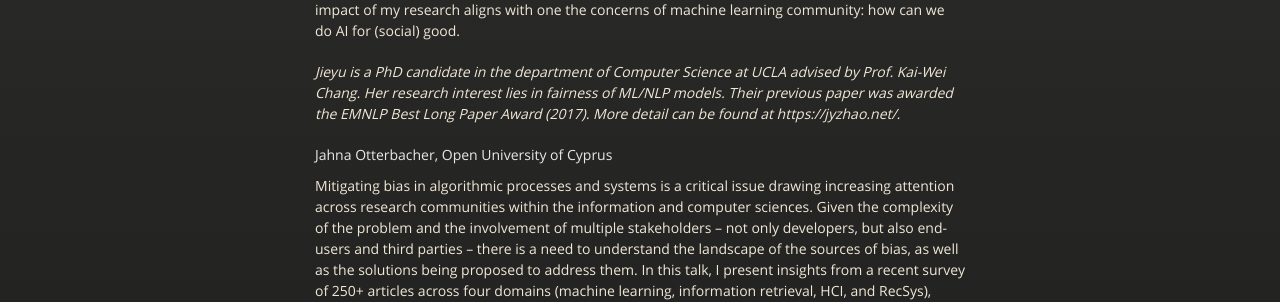
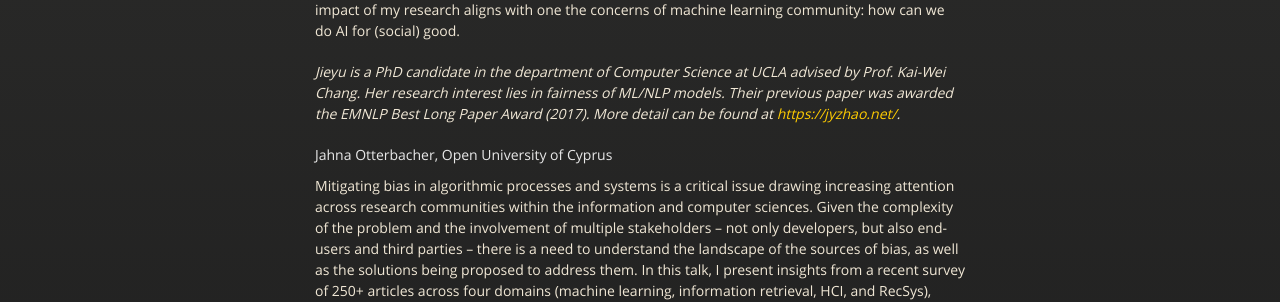
Before and after one commit to kg-bias/kg-bias.github.io, a Jekyll site: the page built from index.md, in a window 1280 px wide and 900 px high, scrolled down 842 px. Shown: the part 198-500 px from the top of the window. Built offline with Jekyll 4.4.1, drawn with Linux system fonts in a browser that asks for light colours; part of the change alters nothing that is shown.

```diff
--- a/index.md
+++ b/index.md
@@ -17,7 +17,7 @@ This workshop – to be held for the first time at AKBC 2020 – addresses the q
 
 Natural Language Processing (NLP) plays an important role in many applications, including resume filtering, text analysis, and information retrieval. Despite the remarkable accuracy enabled by the advances in machine learning used in many applications, the technique may discover and generalize the societal biases implicit in the data. For example, an automatic resume filtering system may unconsciously select candidates based on their gender and race due to implicit associations between applicant names and job titles, causing the societal disparity discovered by researchers. Various laws and policies have been designed to ensure social equality and diversity. However, there is no such mechanism for a machine learning model for sensitive applications. My research analyzes the potential stereotypes in various machine learning models and develops computational approaches to enhance fairness in a wide range of NLP applications. The broader impact of my research aligns with one the concerns of machine learning community: how can we do AI for (social) good.
 
-_Jieyu is a PhD candidate in the department of Computer Science at UCLA advised by Prof. Kai-Wei Chang. Her research interest lies in fairness of ML/NLP models. Their previous paper was awarded the EMNLP Best Long Paper Award (2017). More detail can be found at https://jyzhao.net/._
+_Jieyu is a PhD candidate in the department of Computer Science at UCLA advised by Prof. Kai-Wei Chang. Her research interest lies in fairness of ML/NLP models. Their previous paper was awarded the EMNLP Best Long Paper Award (2017). More detail can be found at [https://jyzhao.net/](her personal website)._
 
 
 #### Jahna Otterbacher, Open University of Cyprus
```
